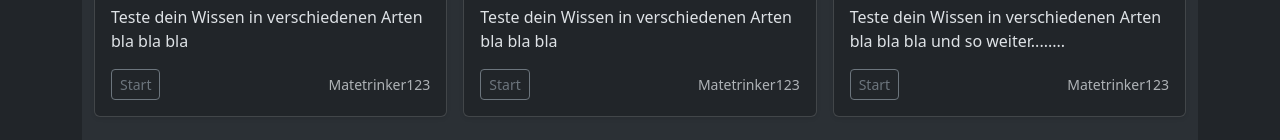
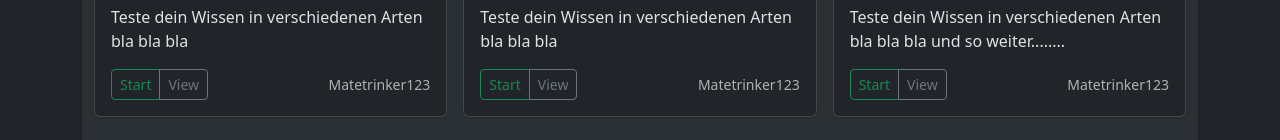
Before and after one commit to Vassili73/Squize, a website: page index.html in a window 1280 px wide. Shown: the part 660-800 px from the top of the page. Drawn offline with nearby package versions, Linux system fonts and the light colour scheme; files that its build step writes are made by us from their sources.

Commit message:
Add view button to popular quizzes

```diff
--- a/index.html
+++ b/index.html
@@ -41,7 +41,8 @@
                     <p class="card-text">Teste dein Wissen in verschiedenen Arten bla bla bla</p>
                     <div class="d-flex justify-content-between align-items-center">
                       <div class="btn-group">
-                        <button type="button" class="btn btn-sm btn-outline-secondary">Start</button>
+                        <button type="button" class="btn btn-sm btn-outline-success">Start</button>
+                        <button type="button" class="btn btn-sm btn-outline-secondary">View</button>
                       </div>
                       <small class="text-body-secondary">Matetrinker123</small>
                     </div>
@@ -56,7 +57,8 @@
                     <p class="card-text">Teste dein Wissen in verschiedenen Arten bla bla bla</p>
                     <div class="d-flex justify-content-between align-items-center">
                       <div class="btn-group">
-                        <button type="button" class="btn btn-sm btn-outline-secondary">Start</button>
+                        <button type="button" class="btn btn-sm btn-outline-success">Start</button>
+                        <button type="button" class="btn btn-sm btn-outline-secondary">View</button>
                       </div>
                       <small class="text-body-secondary">Matetrinker123</small>
                     </div>
@@ -71,7 +73,8 @@
                     <p class="card-text">Teste dein Wissen in verschiedenen Arten bla bla bla und so weiter........</p>
                     <div class="d-flex justify-content-between align-items-center">
                       <div class="btn-group">
-                        <button type="button" class="btn btn-sm btn-outline-secondary">Start</button>
+                        <button type="button" class="btn btn-sm btn-outline-success">Start</button>
+                        <button type="button" class="btn btn-sm btn-outline-secondary">View</button>
                       </div>
                       <small class="text-body-secondary">Matetrinker123</small>
                     </div>
```
Also changed, not shown: profile.html (+1 -1 lines), register.html (+1 -1 lines).
